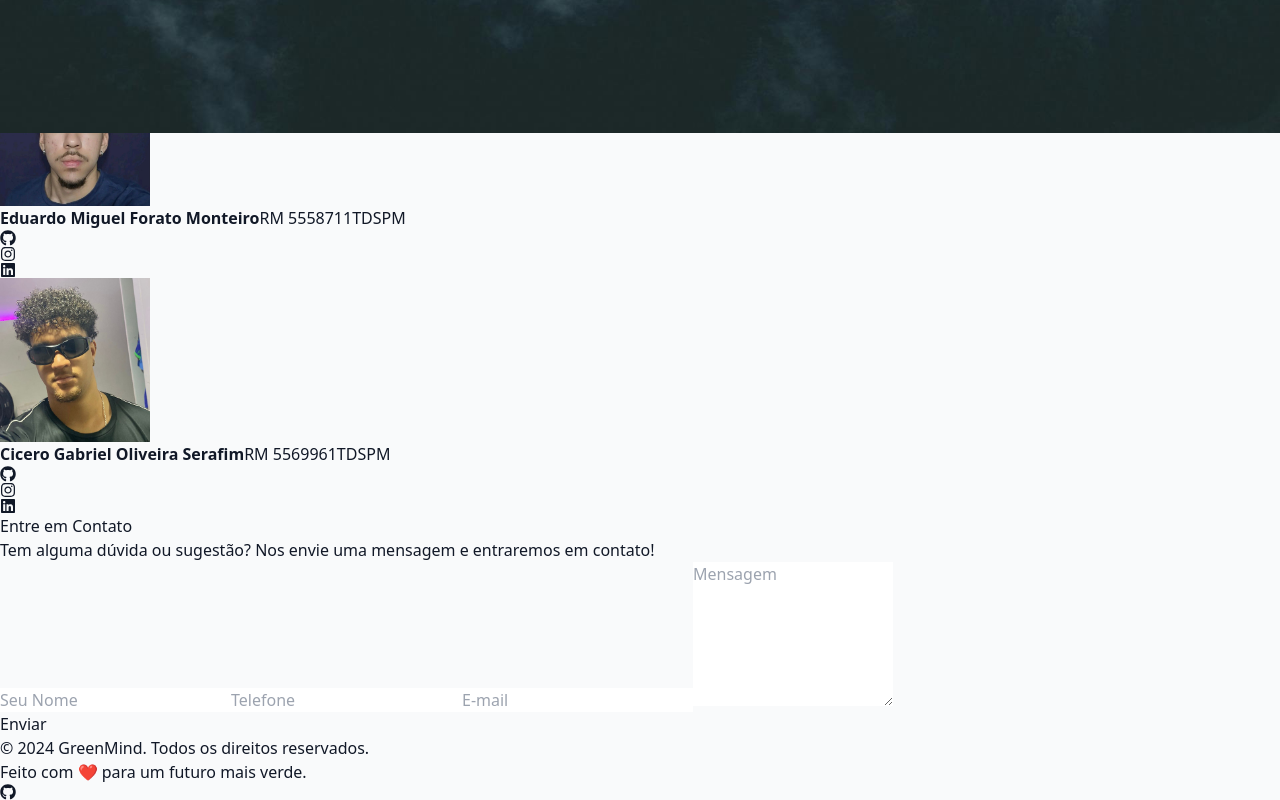
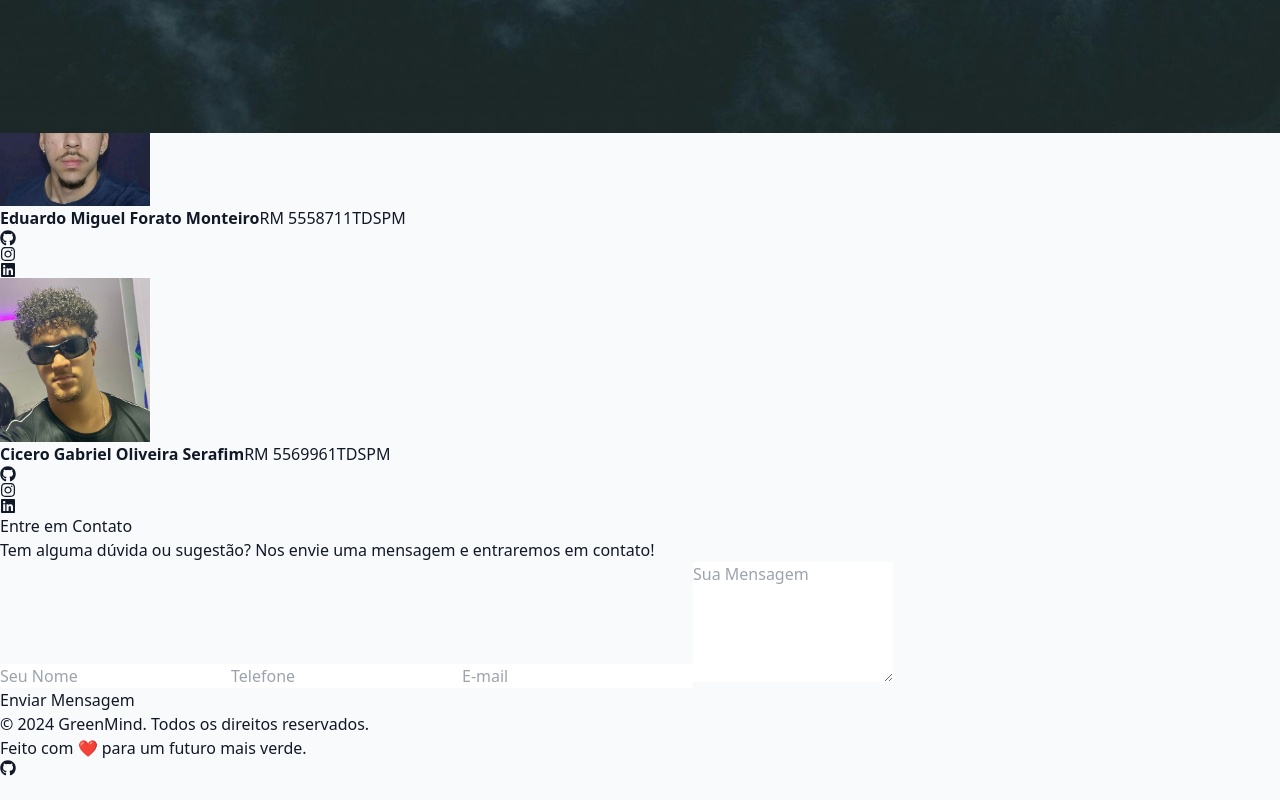
Before and after one commit to GlobalSolution-1tdspm/front-gs, a Next.js app in the folder greenmind/: page / in a window 1280 px wide. Shown: the part 667-1467 px from the top of the page. After the commit the page ends 1443 px from the top, so only its background shows below. Built offline with nearby package versions, Linux system fonts and the light colour scheme.

Commit message:
suspiros

```diff
--- /dev/null
+++ b/greenmind/src/app/api/contato/[id]/route.ts
@@ -0,0 +1,43 @@
+import { NextResponse } from "next/server";
+
+interface BaseParams {
+  id?: string;
+}
+
+interface RouteContext {
+  params: BaseParams;
+}
+
+export async function GET(request: Request, { params }: RouteContext) {
+  const { id } = params;
+
+  try {
+    let url = "http://localhost:8080/contatos";
+    if (id) {
+      url = `http://localhost:8080/contatos/${id}`;
+    }
+
+    const response = await fetch(url, {
+      method: "GET",
+      headers: {
+        "Content-Type": "application/json",
+      },
+    });
+
+    if (!response.ok) {
+      const errorData = await response.json();
+      console.error("Erro na API externa:", errorData);
+      return NextResponse.json(
+        { error: `Erro na API externa: ${errorData.error || response.statusText}` },
+        { status: response.status }
+      );
+    }
+
+    const data = await response.json();
+    return NextResponse.json(data);
+
+  } catch (error) {
+    console.error("Erro ao acessar os dados:", error);
+    return NextResponse.json({ error: "Erro ao acessar os dados." }, { status: 500 });
+  }
+}
--- a/greenmind/src/app/page.tsx
+++ b/greenmind/src/app/page.tsx
@@ -227,21 +227,20 @@ const handleSubmit = async (event: React.FormEvent) => {
               name="message"
               value={formData.message}
               onChange={handleChange}
-              placeholder="Mensagem"
+              placeholder="Sua Mensagem"
               className="w-full px-6 py-4 border border-gray-300 rounded-lg focus:ring-2 focus:ring-green-600 transition-all"
-              rows={6}
-            ></textarea>
+              rows={5}
+            />
           </div>
           <button
             type="submit"
-            className="bg-transparent border-2 border-white text-white px-10 py-5 rounded-full text-xl font-semibold hover:bg-white hover:text-green-600 transition-all duration-300 ease-in-out"
+            className="w-full py-4 bg-green-600 text-white text-xl font-semibold rounded-lg hover:bg-green-700 transition-colors"
           >
-            Enviar
+            Enviar Mensagem
           </button>
         </form>
       </div>
     </section>
     </>
-
   );
 }
```
